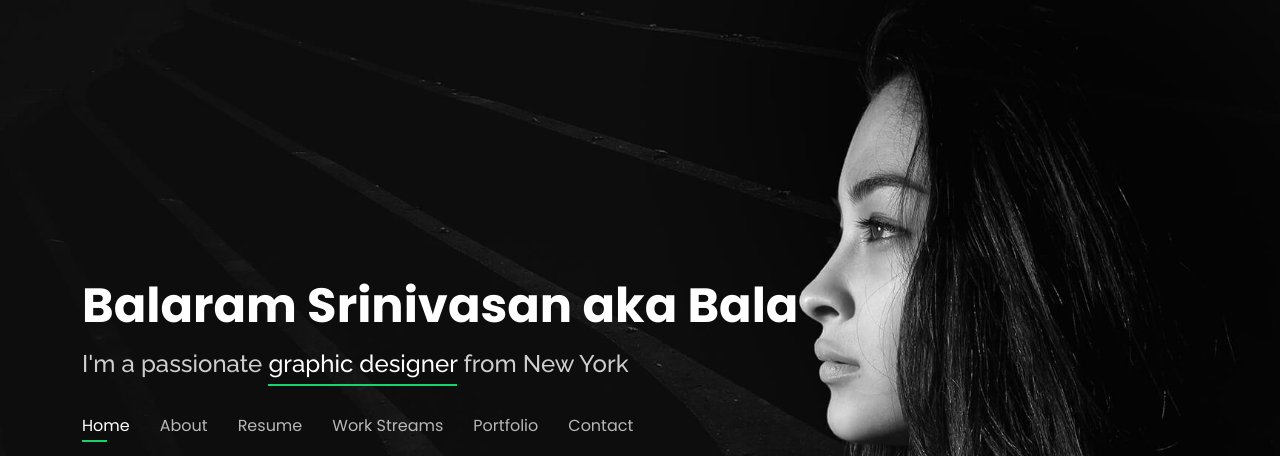
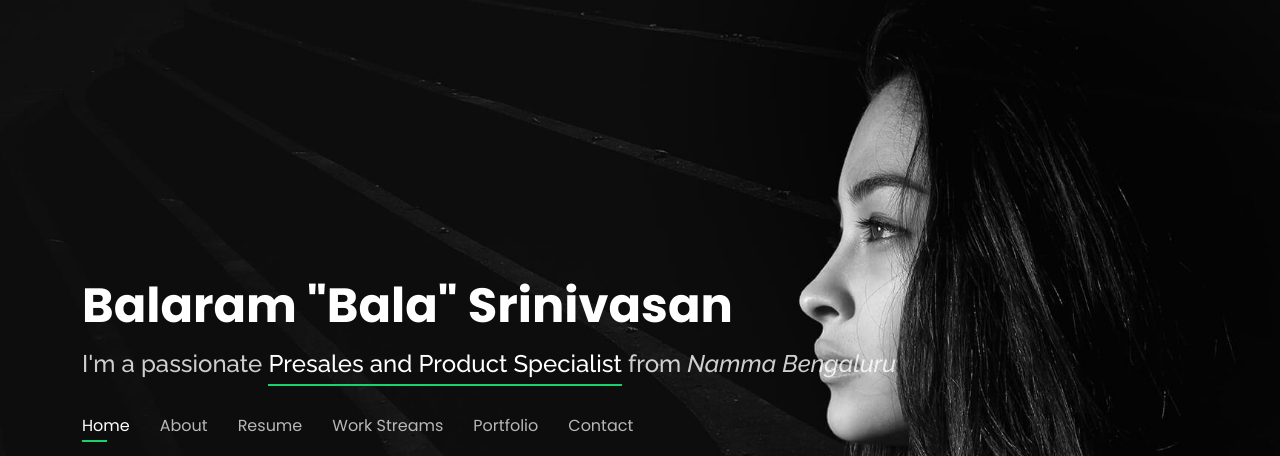
Before and after one commit to balaram-venkat/balaram-venkat.github.io, a plain HTML site: page index.html in a window 1280 px wide. Shown: the top 456 px of the page. Drawn offline with nearby package versions, Linux system fonts and the light colour scheme.

Commit message:
Update index.html

```diff
--- a/index.html
+++ b/index.html
@@ -41,10 +41,10 @@
   <header id="header">
     <div class="container">
 
-      <h1><a href="index.html">Balaram Srinivasan aka Bala</a></h1>
+      <h1><a href="index.html">Balaram "Bala" Srinivasan</a></h1>
       <!-- Uncomment below if you prefer to use an image logo -->
       <!-- <a href="index.html" class="mr-auto"><img src="assets/img/logo.png" alt="" class="img-fluid"></a> -->
-      <h2>I'm a passionate <span>graphic designer</span> from New York</h2>
+      <h2>I'm a passionate <span>Presales and Product Specialist</span> from <i> Namma Bengaluru </i></h2>
 
       <nav id="navbar" class="navbar">
         <ul>
```
